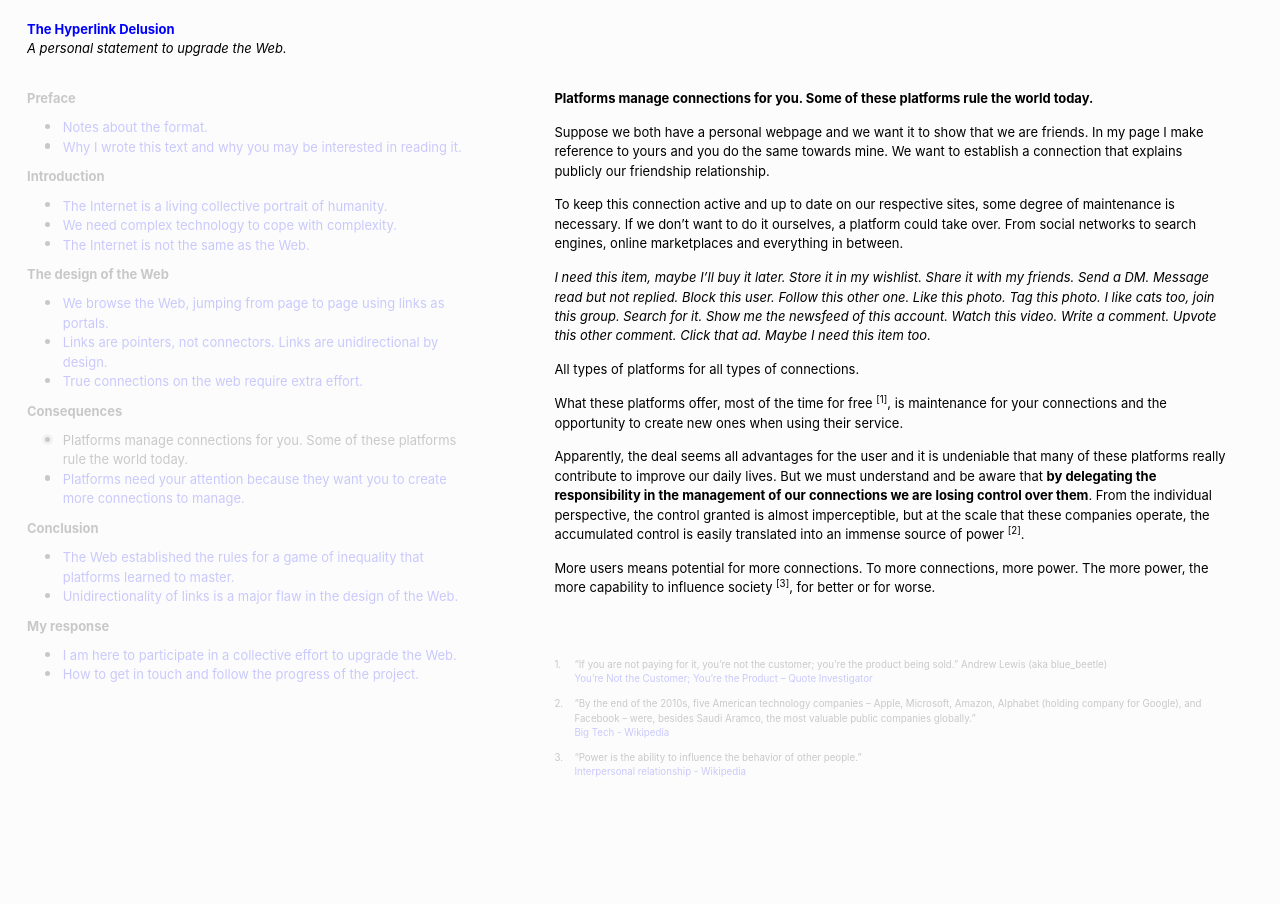
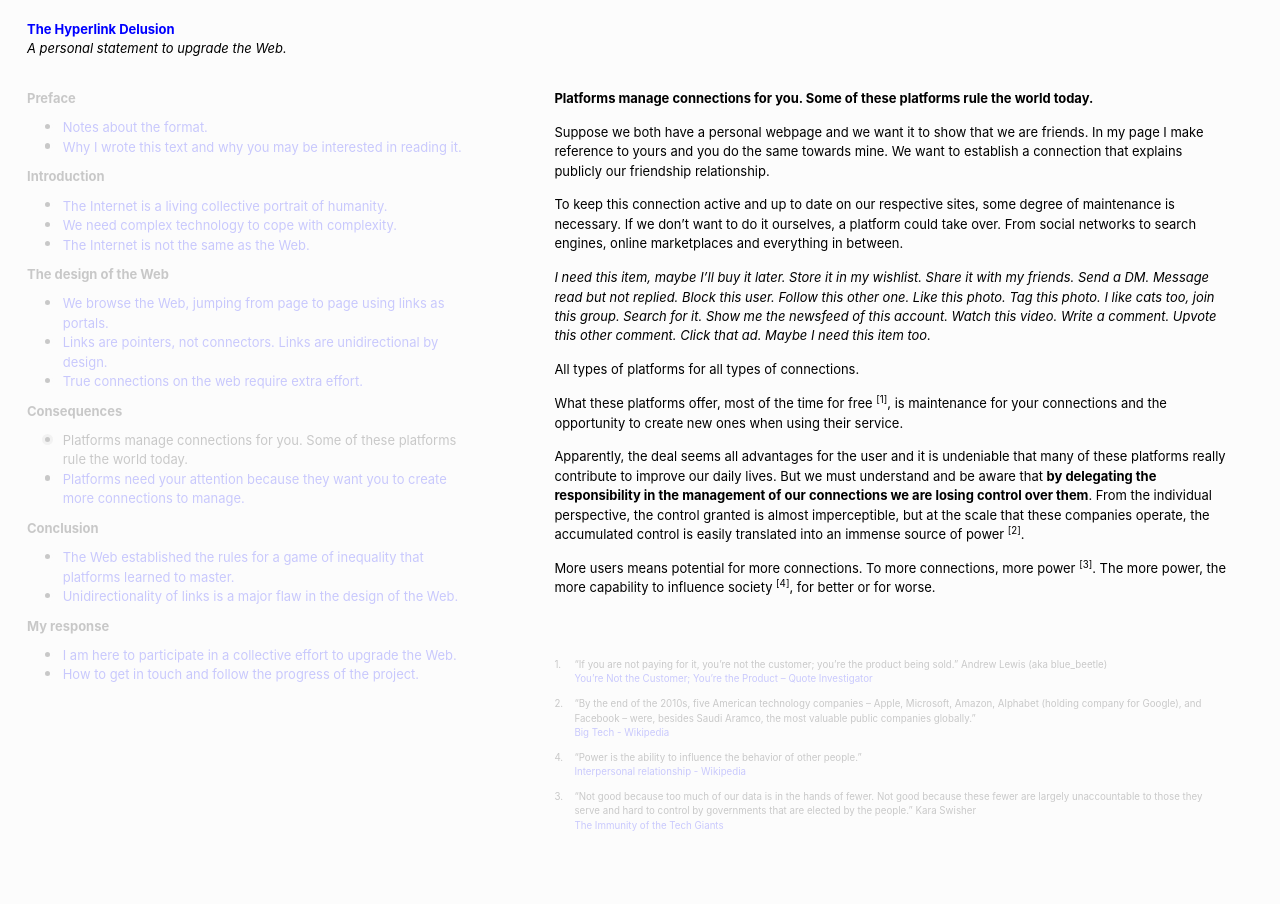
Before and after one commit to danielarmengolaltayo/hyperlink, a Jekyll site: the page built from _capsules/platforms-manage-connections.md, in a window 1280 px wide. Built offline with Jekyll 4.4.1, drawn with Linux system fonts in a browser that asks for light colours.

```diff
--- a/_capsules/platforms-manage-connections.md
+++ b/_capsules/platforms-manage-connections.md
@@ -3,7 +3,8 @@ head: Platforms manage connections for you. Some of these platforms rule the wor
 footnotes:
   - {id: 1, file: 25}
   - {id: 2, file: 26}
-  - {id: 3, file: 27}
+  - {id: 4, file: 27}
+  - {id: 3, file: 53}
 ---
 
 Suppose we both have a personal webpage and we want it to show that we are friends. In my page I make reference to yours and you do the same towards mine. We want to establish a connection that explains publicly our friendship relationship.
@@ -18,4 +19,4 @@ What these platforms offer, most of the time for free <sup>[1]</sup>, is mainten
 
 Apparently, the deal seems all advantages for the user and it is undeniable that many of these platforms really contribute to improve our daily lives. But we must understand and be aware that **by delegating the responsibility in the management of our connections we are losing control over them**. From the individual perspective, the control granted is almost imperceptible, but at the scale that these companies operate, the accumulated control is easily translated into an immense source of power <sup>[2]</sup>.
 
-More users means potential for more connections. To more connections, more power. The more power, the more capability to influence society <sup>[3]</sup>, for better or for worse.
+More users means potential for more connections. To more connections, more power <sup>[3]</sup>. The more power, the more capability to influence society <sup>[4]</sup>, for better or for worse.
```
Also changed, not shown: _references/53.md (added, +5 -0 lines).
